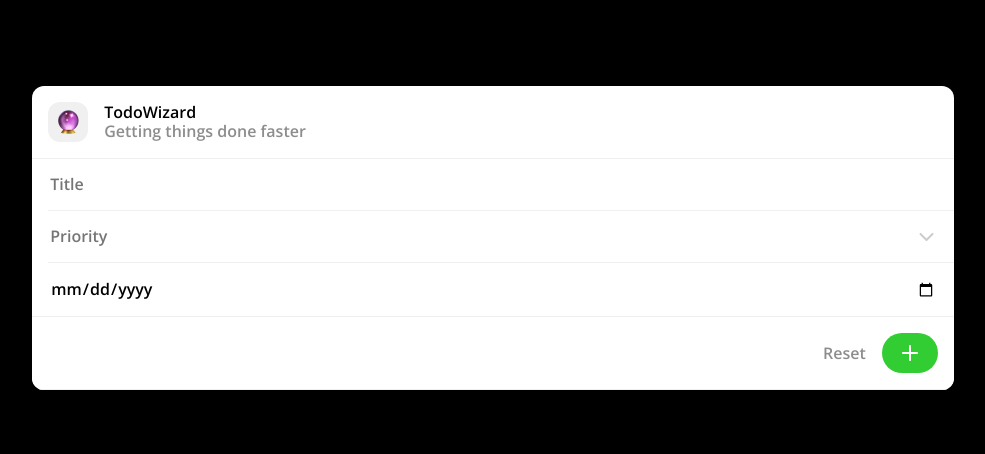
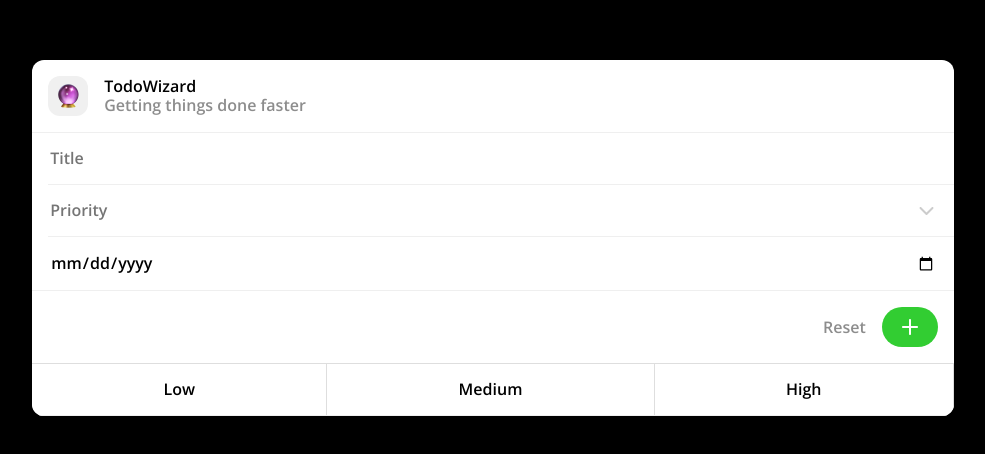
Before and after one commit to palandora/savyy, a Vue app: page / in a window 1280 px wide. Shown: the part 162-616 px from the top of the page, without its empty margins (147-1132 px from the left). Built offline with nearby package versions, Linux system fonts and the light colour scheme.

Commit message:
added tabbar, fixed reset() bug for dropdown

```diff
--- a/src/App.vue
+++ b/src/App.vue
@@ -2,6 +2,7 @@
   <div class="container">
     <AppHeader title="TodoWizard" subline="Getting things done faster"/>
     <InputFields v-on:new-todo="pushToList($event)"/>
+    <tab-bar/>
     <div class="wrapper_Entries">
       <hr>
       <Entry
@@ -20,17 +21,27 @@
 import AppHeader from './components/appHeader.vue'
 import InputFields from './components/inputFields.vue'
 import Entry from './components/entry.vue'
+import TabBar from './components/tabbar.vue'
+
 
 export default {
   name: 'App',
   components: {
     Entry,
     AppHeader,
-    InputFields
+    InputFields,
+    TabBar
   },
   data() {
     return {
-      todos: []
+      todos: [],
+      priorities: [
+                {title: 'Low', path: 'prio_low'},
+                {title: 'Medium', path: 'prio_medium'},
+                {title: 'High', path: 'prio_high'},
+                {title: 'Very High', path: 'prio_very_high'}
+      ]
+
     }
   },
   methods: {
--- a/src/components/dropdown.vue
+++ b/src/components/dropdown.vue
@@ -19,9 +19,10 @@
 
 <script>
 export default {
+    name: "dropdown",
     data() {
         return {
-            priority: '',
+            priority: "",
             toggled: false,
             priorities: [
                 {title: 'Low', path: 'prio_low'},
@@ -30,14 +31,21 @@ export default {
                 {title: 'Very High', path: 'prio_very_high'}
             ]
         }
+    },props:{
+        newVal: String
     },methods:{
         toggleDropdown(){
             this.toggled ? this.toggled = false : this.toggled = true
         },
         selectItem(elementClicked){
             this.priority = elementClicked.title
-            this.$emit('priority-selected',elementClicked.path)
+            this.$emit('priority-selected',elementClicked)
             this.toggled = false
+        }
+    },
+    watch:{
+        newVal(val){
+            this.priority = val;
         }
     }
 }
--- a/src/components/inputFields.vue
+++ b/src/components/inputFields.vue
@@ -5,7 +5,7 @@
             <input v-model="title" type="text" placeholder="Title" name="title" id="title">
             <hr>
         </div>
-        <Dropdown v-on:priority-selected="updatePriority($event)" />
+        <Dropdown :newVal="priority" v-on:priority-selected="updatePriority($event)"   />
         <div class="input-wrapper">
             <input v-model="due_date" type="date" placeholder="12.02.2020" name="title" id="title">
         </div>
@@ -25,16 +25,20 @@ export default {
         return {
             title: "",
             priority: "",
+            priority_path: "",
             due_date: "",
             toggleError: false
         }
+    },
+    props: {
+
     },
     methods:{
        addTodo(){
             const newTodo = {
                 title: this.title,
                 due_date: this.due_date,
-                priority: this.priority,
+                priority: this.priority_path,
                 done: false
             }
             if(!this.inputMissing(newTodo)){
@@ -51,7 +55,8 @@ export default {
             this.priority = ""
         },
         updatePriority(label){
-            this.priority = label;
+            this.priority = label.title
+            this.priority_path = label.path
         },
         inputMissing(obj){
             for(var prop in obj) {
--- /dev/null
+++ b/src/components/tabItem.vue
@@ -0,0 +1,64 @@
+<template>
+  <div class="tabitem"
+  :class="[showDarkHover ? 'hovered_light' : '',
+  itemClicked ? 'clicked' : '',]"
+  @click="selectTab(itemClicked)"
+  @mouseover="hover"
+  @mouseleave="unhover"
+  >
+      {{title}}
+  </div>
+</template>
+
+<script>
+export default {
+    data(){
+        return {
+            itemClicked: false,
+            showDarkHover: false
+        }
+    },
+    props:{
+        title: String
+    },
+    methods:{
+        selectTab(state){
+            !state ? this.itemClicked = true
+            : this.itemClicked = false
+        },
+        hover(){
+            this.showDarkHover = true
+        },
+        unhover(){
+            this.showDarkHover = false
+        }
+    }
+}
+</script>
+
+<style scoped>
+    .tabitem{
+        display: flex;
+        justify-content: center;
+        align-items: center;
+        flex-grow: 1;
+        padding: 16px;
+        font-size: 16px;
+        font-weight: 600;
+        line-height: 19px;
+        border-right: 1px solid #dedede;
+        cursor: pointer;
+    }
+    .hovered_light{
+        background: #f2f2f2;
+    }
+    .hovered_dark{
+        background:rgb(14, 14, 14);
+    }
+    .clicked{
+        background:black;
+        color: white;
+        border-right: 0;
+    }
+
+</style>
--- /dev/null
+++ b/src/components/tabbar.vue
@@ -0,0 +1,31 @@
+<template>
+  <div class="tabbar">
+      <tab-item title="Low"/>
+      <tab-item title="Medium"/>
+      <tab-item title="High"/>
+  </div>
+</template>
+
+<script>
+    import TabItem from './tabItem.vue'
+    export default {
+        data(){
+            return {
+
+            }
+        },
+        components: {
+            TabItem
+        }
+
+    }
+</script>
+
+<style scoped>
+    .tabbar{
+        background: white;
+        border-top: 1px solid #dedede;
+        display: flex;
+    }
+
+</style>
```
